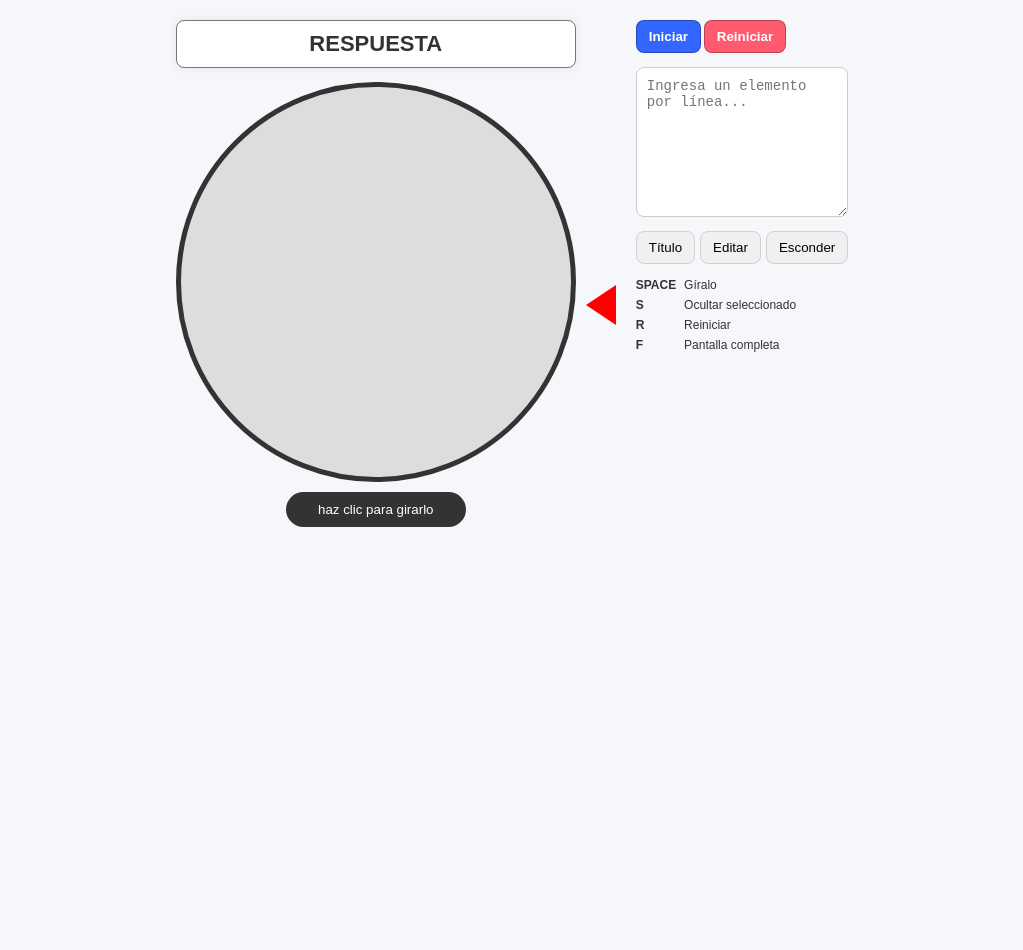
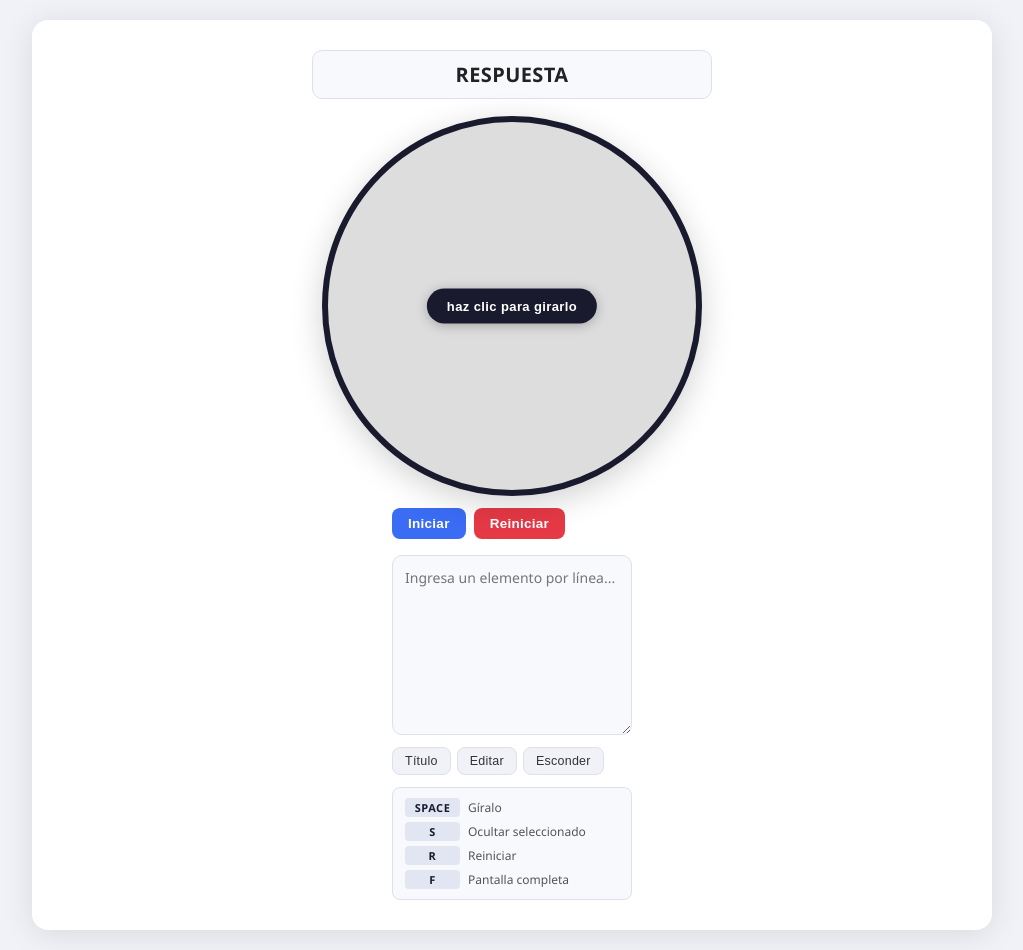
Before and after one commit to Isabel149395/practica2, a plain HTML site: page project_1/index.html in a window 1280 px wide. Shown: the whole page, without its empty margins (128-1151 px from the left). Before the commit the page ends 800 px from the top, so only its background shows below. Drawn offline with Linux system fonts and the light colour scheme.

Commit message:
{ultimos cambios - proyecto 1

```diff
--- a/project_1/app.js
+++ b/project_1/app.js
@@ -38,12 +38,29 @@ function actualizarRuleta() {
     ruletaElemento.innerHTML = '';
 
     const pasoGrados = 360 / lineas.length;
+    const radioRuleta = ruletaElemento.offsetWidth / 2 || 190;
+    const distanciaTexto = radioRuleta * 0.62;
+
     lineas.forEach((texto, i) => {
-        const angulo = i * pasoGrados;
+        const anguloMedio = 90 + i * pasoGrados + pasoGrados / 2;
+        const anguloRad = (anguloMedio * Math.PI) / 180;
+
+        const x = radioRuleta + distanciaTexto * Math.cos(anguloRad);
+        const y = radioRuleta + distanciaTexto * Math.sin(anguloRad);
+
         const etiqueta = document.createElement('div');
         etiqueta.className = 'segmento-texto';
         etiqueta.textContent = texto;
-        etiqueta.style.transform = `rotate(${angulo + pasoGrados / 2}deg) translate(0, -170px) rotate(-${angulo + pasoGrados / 2}deg)`;
+
+        etiqueta.style.position = 'absolute';
+        etiqueta.style.left = x + 'px';
+        etiqueta.style.top = y + 'px';
+        etiqueta.style.transform = `translate(-50%, -50%) rotate(${anguloMedio}deg)`;
+        etiqueta.style.width = (distanciaTexto * 1.1) + 'px';
+        etiqueta.style.textAlign = 'center';
+        etiqueta.style.fontSize = lineas.length > 12 ? '1rem' : '1.25rem';
+        etiqueta.style.transformOrigin = 'center center';
+
         ruletaElemento.appendChild(etiqueta);
     });
 
@@ -90,6 +107,29 @@ function marcarSegmentoSeleccionado(indice) {
     etiquetas.forEach((etiqueta, i) => {
         etiqueta.classList.toggle('activo', i === indice);
     });
+
+    // resaltar el segmento ganador con overlay
+    const canvas = ruletaElemento.querySelector('#overlay-ganador');
+    if (canvas) canvas.remove();
+
+    const lineas = obtenerLineas();
+    const pasoGrados = 360 / lineas.length;
+    const overlay = document.createElement('div');
+    overlay.id = 'overlay-ganador';
+    overlay.style.cssText = `
+        position: absolute;
+        inset: 0;
+        border-radius: 50%;
+        background: conic-gradient(
+            from ${90 + indice * pasoGrados}deg,
+            rgba(255,255,255,0.38) 0deg,
+            rgba(255,255,255,0.38) ${pasoGrados}deg,
+            transparent ${pasoGrados}deg
+        );
+        pointer-events: none;
+        z-index: 2;
+    `;
+    ruletaElemento.appendChild(overlay);
 }
 
 function reiniciarTodo() {
@@ -100,6 +140,9 @@ function reiniciarTodo() {
     ruletaElemento.style.transform = 'rotate(0deg)';
     actualizarRuleta();
     localStorage.removeItem('datosRuleta');
+    // agrega esto:
+    const overlay = ruletaElemento.querySelector('#overlay-ganador');
+    if (overlay) overlay.remove();
 }
 
 function ocultarSeleccionado() {
--- a/project_1/index.html
+++ b/project_1/index.html
@@ -13,10 +13,8 @@
             <h1 id="pantalla-respuesta">RESPUESTA</h1>
 
             <div class="ruleta-container">
-                <div id="indicador-seleccion"></div>
-                <div id="ruleta-grafica" class="ruleta"></div>
-                <button id="boton-centro" onclick="girarRuleta()">haz clic para girarlo</button>
-            </div>
+            <div id="ruleta-grafica" class="ruleta"></div>
+            <button id="boton-centro" onclick="girarRuleta()">haz clic para girarlo</button>
         </div>
 
 
--- a/project_1/style.css
+++ b/project_1/style.css
@@ -1,191 +1,212 @@
-*{
+*, *::before, *::after {
     box-sizing: border-box;
     margin: 0;
     padding: 0;
 }
 
-html{
-    font-size: 62.5%;
-}
+html { font-size: 62.5%; }
 
-body{
-    font-family: sans-serif;
-    width: 100%;
+body {
+    font-family: 'Segoe UI', system-ui, sans-serif;
     min-height: 100vh;
-    background: #f5f7fb;
+    background: #f0f2f7;
+    display: flex;
+    align-items: center;
+    justify-content: center;
     padding: 2rem;
 }
 
-#contenedor-principal{
+#contenedor-principal {
     display: flex;
     align-items: flex-start;
     justify-content: center;
-    gap: 6rem;
+    gap: 3rem;
     flex-wrap: wrap;
+    background: #fff;
+    border-radius: 1.6rem;
+    box-shadow: 0 4px 32px rgba(0,0,0,0.10);
+    padding: 3rem 3.5rem;
+    max-width: 96rem;
+    width: 100%;
 }
 
-.contenedor{
+.contenedor {
     display: flex;
     flex-direction: column;
-    align-items: flex-start;
-    justify-content: center;
-    gap: 1.4rem;
+    align-items: stretch;
+    gap: 1.2rem;
 }
 
-.contenedor-izquierdo,
-.contenedor-derecho{
-    max-width: 45rem;
-}
+.contenedor-izquierdo { flex: 0 0 auto; align-items: center; }
+.contenedor-derecho   { flex: 1 1 28rem; min-width: 24rem; }
 
-.ruleta-container{
-    position: relative;
-    display: flex;
-    flex-direction: column;
-    align-items: center;
-    gap: 1rem;
-}
-
-#pantalla-respuesta{
+#pantalla-respuesta {
     width: 100%;
     text-align: center;
     padding: 1rem 1.5rem;
-    border: 1px solid #777;
-    border-radius: 0.8rem;
-    background: #fff;
-    box-shadow: 0 0 0.8rem rgba(0,0,0,0.08);
-    font-size: 2.2rem;
-    color: #333;
+    border: 1.5px solid #dde1ea;
+    border-radius: 1rem;
+    background: #f8f9fc;
+    font-size: 2rem;
+    font-weight: 600;
+    color: #222;
+    letter-spacing: 0.02em;
+    min-width: 40rem;
 }
 
-#boton-centro{
-    background: #333;
-    color: #fff;
-    border: none;
-    border-radius: 30px;
-    width: 18rem;
-    padding: 1rem;
-    cursor: pointer;
-    transition: transform 0.2s ease;
-}
-
-#boton-centro:hover{
-    transform: scale(1.03);
-}
-
-.btn{
-    padding: 0.8rem 1.2rem;
-    border-radius: 0.8rem;
-    border: 0.5px solid #0004;
-    cursor: pointer;
-    color: #fff;
-    font-weight: bold;
-    transition: transform 0.2s ease, opacity 0.2s ease;
-}
-
-.btn:hover{
-    transform: translateY(-1px);
-    opacity: 0.95;
-}
-
-#btn-iniciar{
-    background-color: #3366ff;
-}
-
-#btn-reiniciar{
-    background-color: #ff5a6d;
-}
-
-.opciones{
+.ruleta-container {
+    position: relative;
     display: flex;
-    gap: 0.5rem;
-}
-
-.opciones button{
-    color: #000;
-    font-weight: lighter;
-    background: #f0f0f0;
-    border: 1px solid #d1d1d1;
-}
-
-#lista-elementos{
-    width: 100%;
-    min-height: 15rem;
-    border: 1px solid #ccc;
-    border-radius: 0.8rem;
-    padding: 1rem;
-    resize: vertical;
-    font-size: 1.4rem;
-}
-
-.atajos{
-    display: grid;
-    gap: 0.6rem;
-    font-size: 1.2rem;
-    color: #333;
-}
-
-.atajos strong{
-    display: inline-block;
-    width: 4.5rem;
-    color: #333;
+    align-items: center;
+    justify-content: center;
+    margin-top: 0.5rem;
 }
 
 .ruleta {
-    width: 400px;
-    height: 400px;
+    width: 38rem;
+    height: 38rem;
     border-radius: 50%;
-    border: 5px solid #333;
+    border: 6px solid #1a1a2e;
     position: relative;
     transition: transform 4s cubic-bezier(0.1, 0, 0.2, 1);
-    overflow: hidden;
     background: #ddd;
+    box-shadow: 0 8px 32px rgba(0,0,0,0.18);
+}
+
+#boton-centro {
+    position: absolute;
+    top: 50%;
+    left: 50%;
+    transform: translate(-50%, -50%);
+    background: #1a1a2e;
+    color: #fff;
+    border: none;
+    border-radius: 5rem;
+    padding: 1rem 2rem;
+    font-size: 1.3rem;
+    font-weight: 600;
+    cursor: pointer;
+    z-index: 5;
+    letter-spacing: 0.03em;
+    white-space: nowrap;
+    box-shadow: 0 2px 12px rgba(0,0,0,0.25);
+    transition: background 0.2s, transform 0.15s;
+}
+
+#boton-centro:hover {
+    background: #2d2d5e;
+    transform: translate(-50%, -50%) scale(1.05);
 }
 
 .segmento-texto {
     position: absolute;
-    left: 50%;
-    top: 50%;
-    transform-origin: 0 0;
-    width: 180px;
-    font-size: 1.35rem;
     font-weight: 700;
-    color: #222;
+    color: #1a1a2e;
     text-align: center;
     pointer-events: none;
+    text-shadow: 0 1px 2px rgba(255,255,255,0.5);
+    line-height: 1.2;
+    word-break: break-word;
+    overflow: hidden;
+    display: -webkit-box;
+    -webkit-line-clamp: 2;
+    -webkit-box-orient: vertical;
 }
 
-.segmento-texto.activo{
+.segmento-texto.activo {
     color: #fff;
-    text-shadow: 0 0 10px rgba(0,0,0,0.5);
+    font-size: 1.4rem;
+    text-shadow: 0 0 6px rgba(0,0,0,0.6);
+    z-index: 3;
 }
 
-#indicador-seleccion {
-    width: 0;
-    height: 0;
-    border-top: 20px solid transparent;
-    border-bottom: 20px solid transparent;
-    border-right: 30px solid red;
-    position: absolute;
-    right: -40px;
-    top: 50%;
-    transform: translateY(-50%);
-    z-index: 10;
+.contenedor-derecho .botones {
+    display: flex;
+    gap: 0.8rem;
+    margin-bottom: 0.4rem;
 }
 
-@media (max-width: 980px) {
-    #contenedor-principal{
-        gap: 3rem;
-    }
-    .contenedor-izquierdo,
-    .contenedor-derecho{
-        max-width: 100%;
-    }
-    .ruleta {
-        width: 320px;
-        height: 320px;
-    }
-    .segmento-texto {
-        width: 150px;
-        font-size: 1.1rem;
-    }
+.btn {
+    padding: 0.8rem 1.6rem;
+    border-radius: 0.8rem;
+    border: none;
+    cursor: pointer;
+    font-size: 1.35rem;
+    font-weight: 600;
+    letter-spacing: 0.02em;
+    transition: filter 0.15s, transform 0.12s;
 }
+
+.btn:hover  { filter: brightness(1.08); transform: translateY(-1px); }
+.btn:active { transform: translateY(0); filter: brightness(0.97); }
+
+#btn-iniciar   { background: #3a6cf4; color: #fff; }
+#btn-reiniciar { background: #e63946; color: #fff; }
+
+#lista-elementos {
+    width: 100%;
+    min-height: 18rem;
+    border: 1.5px solid #dde1ea;
+    border-radius: 1rem;
+    padding: 1rem 1.2rem;
+    resize: vertical;
+    font-size: 1.4rem;
+    font-family: 'Segoe UI', system-ui, sans-serif;
+    color: #222;
+    background: #f8f9fc;
+    outline: none;
+    transition: border-color 0.2s;
+    line-height: 1.7;
+}
+
+#lista-elementos:focus { border-color: #3a6cf4; background: #fff; }
+
+.opciones {
+    display: flex;
+    gap: 0.6rem;
+}
+
+.opciones .btn {
+    background: #f0f2f7;
+    color: #333;
+    border: 1.5px solid #dde1ea;
+    font-weight: 500;
+    padding: 0.6rem 1.2rem;
+    font-size: 1.25rem;
+}
+
+.opciones .btn:hover { background: #e2e6f3; }
+
+.atajos {
+    display: grid;
+    gap: 0.5rem;
+    font-size: 1.2rem;
+    color: #555;
+    background: #f8f9fc;
+    border: 1.5px solid #dde1ea;
+    border-radius: 0.8rem;
+    padding: 1rem 1.2rem;
+}
+
+.atajos p { display: flex; align-items: center; gap: 0.8rem; }
+
+.atajos strong {
+    display: inline-flex;
+    align-items: center;
+    justify-content: center;
+    min-width: 5.5rem;
+    background: #e2e6f3;
+    color: #1a1a2e;
+    border-radius: 0.4rem;
+    padding: 0.2rem 0.6rem;
+    font-size: 1.1rem;
+    font-weight: 700;
+    letter-spacing: 0.05em;
+}
+
+@media (max-width: 900px) {
+    #contenedor-principal { padding: 2rem 1.5rem; gap: 2rem; }
+    .ruleta { width: 30rem; height: 30rem; }
+    #pantalla-respuesta { min-width: unset; }
+    .segmento-texto { width: 13rem; font-size: 1.1rem; }
+}
```
